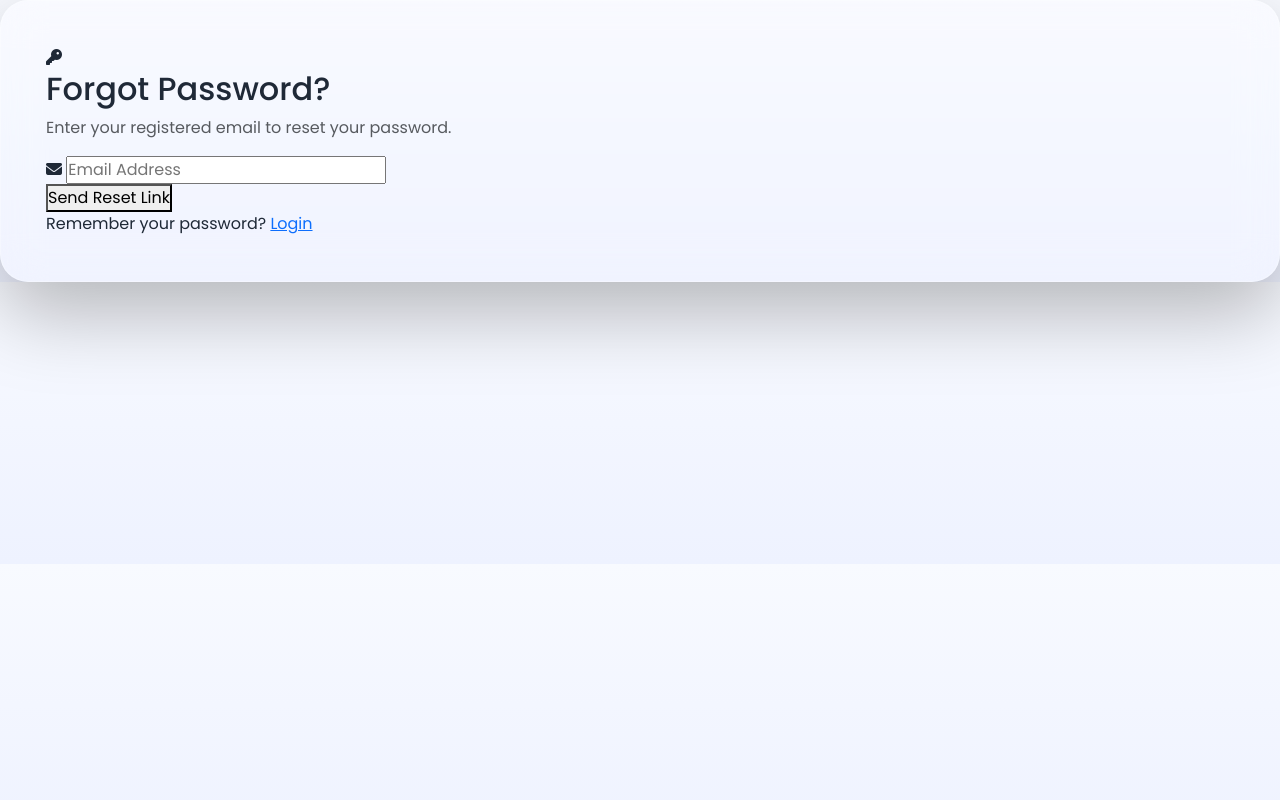
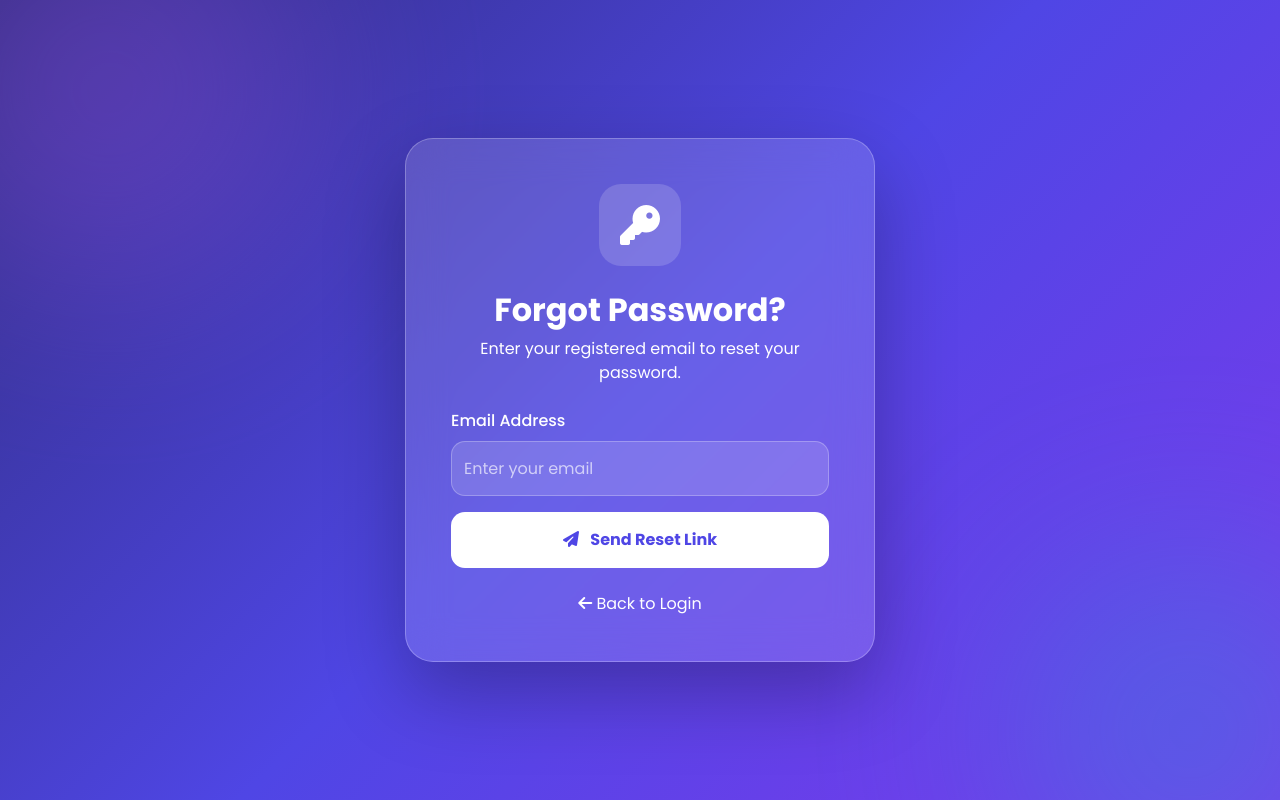
Before and after one commit to mahantheshganiga05/leave-management-system, a Flask app: page /auth/forgot-password in a window 1280 px wide. Run offline with Flask 3, Linux system fonts and the light colour scheme; some libraries are stand-ins or nearby versions.

Commit message:
Update forgot_password.html

```diff
--- a/app/templates/auth/forgot_password.html
+++ b/app/templates/auth/forgot_password.html
@@ -4,6 +4,7 @@
 <head>
 
 <meta charset="UTF-8">
+
 <meta name="viewport" content="width=device-width, initial-scale=1.0">
 
 <title>Forgot Password | Leave Management System</title>
@@ -30,26 +31,32 @@
 <body>
 
 
-<div class="auth-container">
+<div class="login-bg">
 
 
-    <div class="auth-card">
+<div class="login-card auth-card text-center">
 
 
-        <div class="auth-logo">
+<div class="login-logo">
 
 <i class="fa-solid fa-key"></i>
 
 </div>
 
 
+
 <h2>
+
 Forgot Password?
+
 </h2>
 
 
-        <p class="text-muted">
+
+<p class="mb-4">
+
 Enter your registered email to reset your password.
+
 </p>
 
 
@@ -59,16 +66,23 @@
 
 
 
-            <div class="input-group-custom">
+<div class="mb-3 text-start">
 
-                <i class="fa fa-envelope"></i>
+
+<label class="form-label">
+
+Email Address
+
+</label>
 
 
 <input
 type="email"
 name="email"
-                placeholder="Email Address"
+class="form-control"
+placeholder="Enter your email"
 required>
+
 
 </div>
 
@@ -76,25 +90,31 @@
 
 <button
 type="submit"
-            class="btn-primary-custom">
+class="btn btn-login w-100">
+
+<i class="fa-solid fa-paper-plane me-2"></i>
 
 Send Reset Link
 
 </button>
 
 
-
 </form>
 
 
 
+<div class="mt-4">
 
-        <div class="auth-footer">
 
-            Remember your password?
+<a href="{{ url_for('auth.login') }}"
+class="text-white text-decoration-none">
 
-            <a href="{{ url_for('auth.login') }}">
-                Login
+
+<i class="fa-solid fa-arrow-left"></i>
+
+Back to Login
+
+
 </a>
 
 
@@ -103,7 +123,6 @@
 
 
 </div>
-
 
 
 </div>
```
Lines whose indentation alone changed are shown as unchanged.
